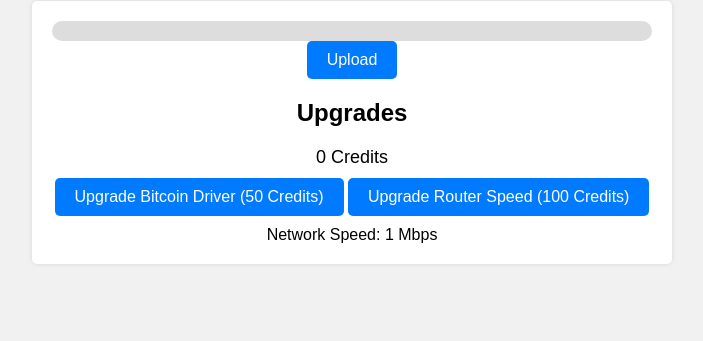
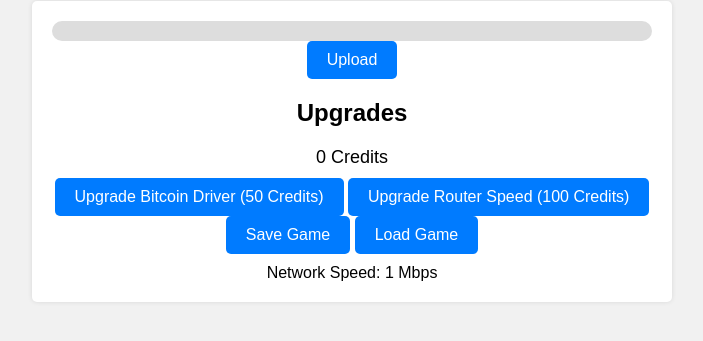
Before and after one commit to largefort/Idleuploadsimulator, a plain HTML site: page index.html in a window 1280 px wide. Shown: the part 79-420 px from the top of the page, without its empty margins (288-991 px from the left). Drawn offline with Linux system fonts and the light colour scheme.

Commit message:
Update index.html

```diff
--- a/index.html
+++ b/index.html
@@ -39,7 +39,8 @@
       <button id="bitcoin-driver-upgrade">Upgrade Bitcoin Driver (50 Credits)</button>
 
       <button id="router-speed-upgrade">Upgrade Router Speed (100 Credits)</button>
-
+       <button id="save-btn">Save Game</button>
+       <button id="load-btn">Load Game</button>
       <div id="network-speed">Network Speed: 1 Mbps</div>
 
     </div>
```
